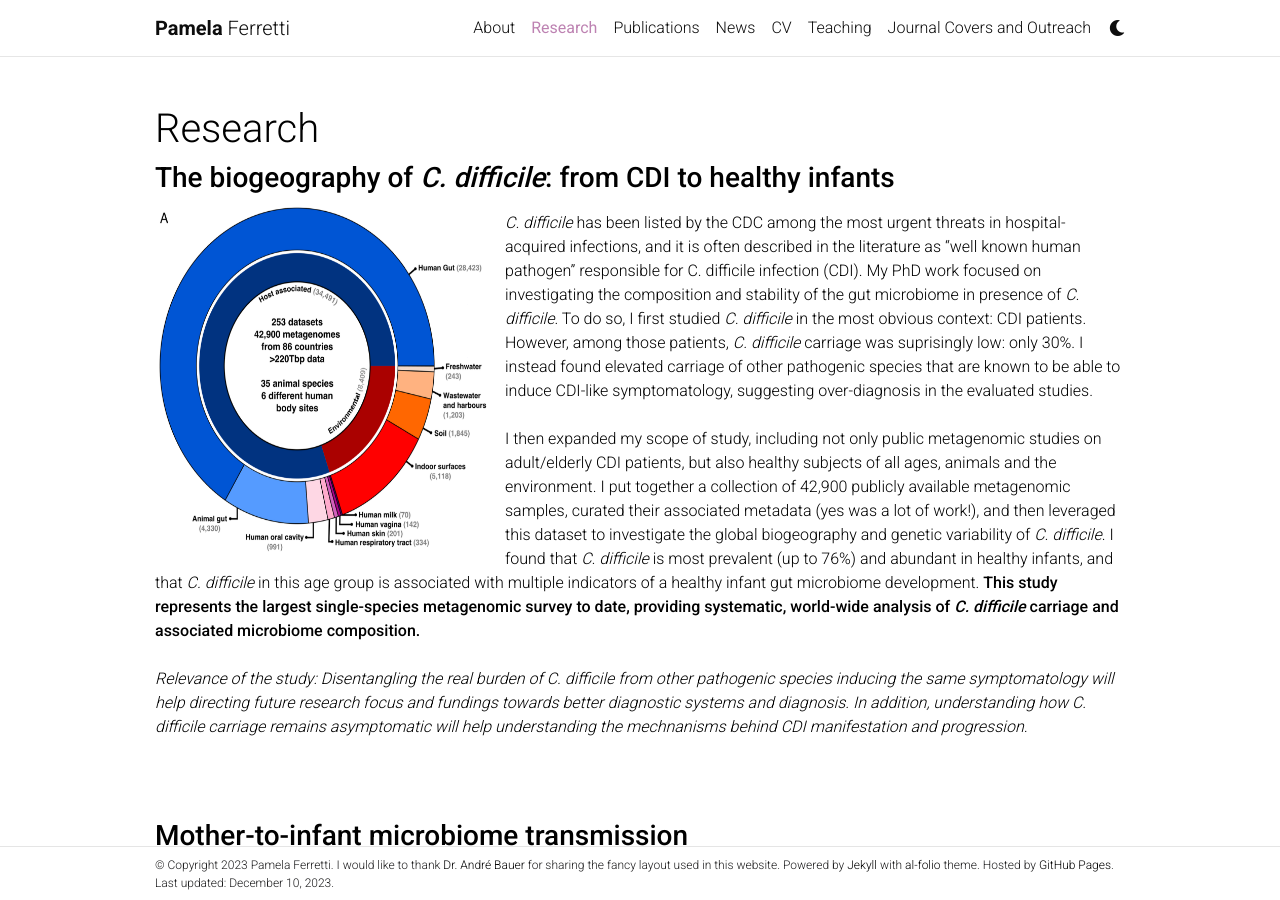
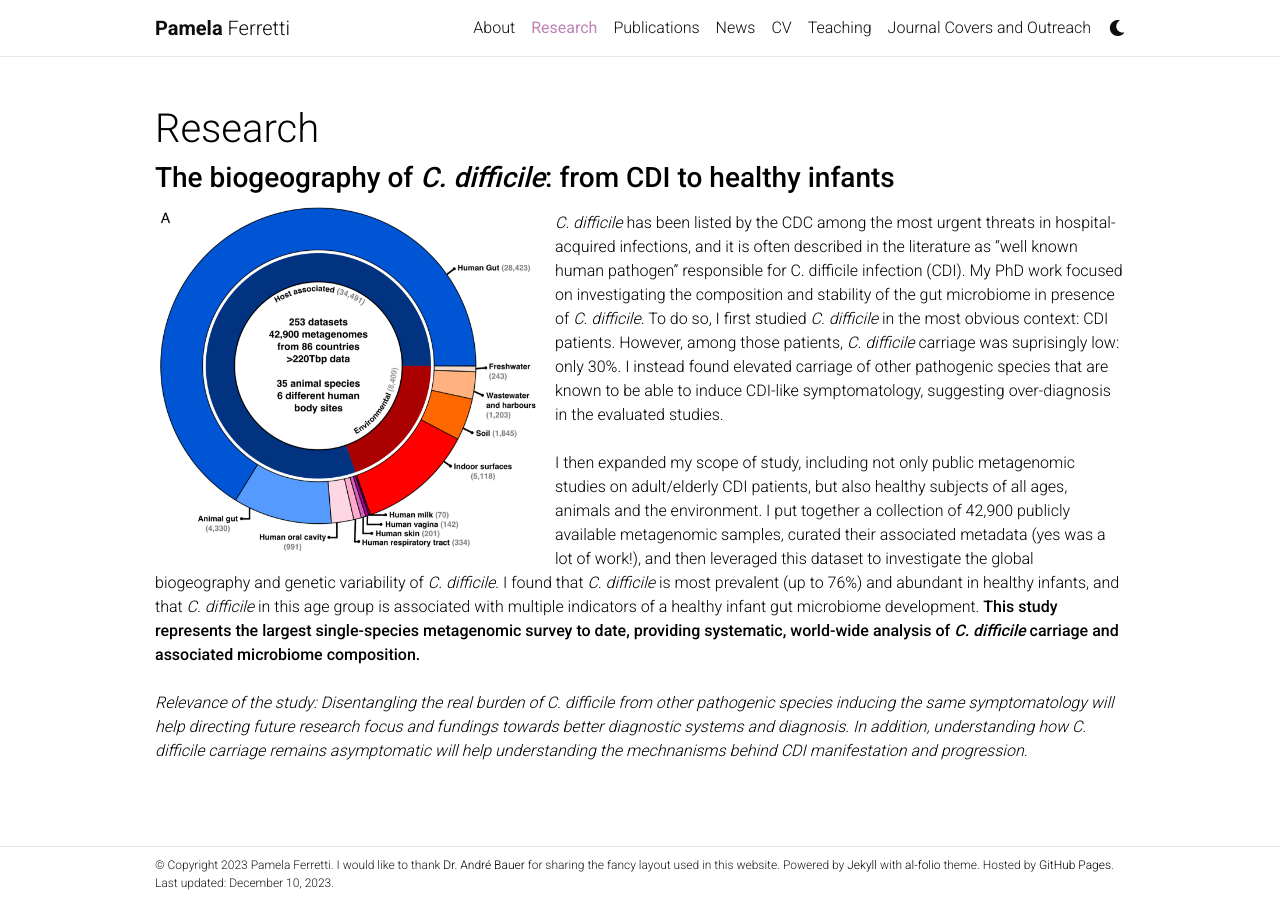
Before and after one commit to pamelaferretti/pamelaferretti.github.io, a Jekyll site: the page built from _pages/research.md, in a window 1280 px wide and 900 px high. Built offline with Jekyll 4.4.1, drawn with Linux system fonts in a browser that asks for light colours; comment, search, counter and statistics services are not loaded; a style sheet for code colours, icons or effects is not loaded.

Commit message:
Update research.md

```diff
--- a/_pages/research.md
+++ b/_pages/research.md
@@ -10,7 +10,7 @@
 
 ### **The biogeography of _C. difficile_: from CDI to healthy infants**
 
-<img align="left" width="350" height="350" style="float:left; padding-right:15px" src="/assets/img/3.jpg">
+<img align="left" width="400" height="350" style="float:left; padding-right:15px" src="/assets/img/3.jpg">
 
 _C. difficile_ has been listed by the CDC among the most urgent threats in hospital-acquired infections, and it is often described in the literature as "well known human pathogen" responsible for C. difficile infection (CDI). My PhD work focused on investigating the composition and stability of the gut microbiome in presence of _C. difficile_. To do so, I first studied _C. difficile_ in the most obvious context: CDI patients. However, among those patients, _C. difficile_ carriage was suprisingly low: only 30%. I instead found elevated carriage of other pathogenic species that are known to be able to induce CDI-like symptomatology, suggesting over-diagnosis in the evaluated studies.
 <br/><br/>
```
